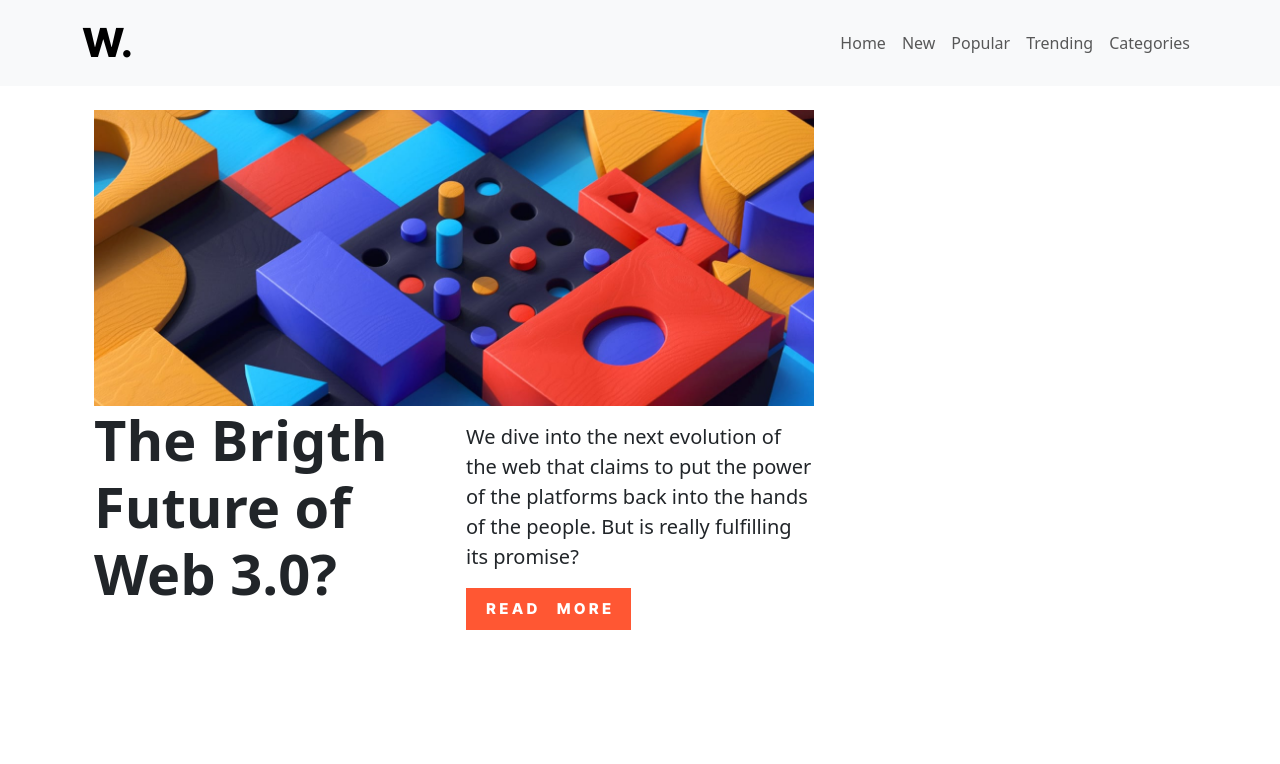
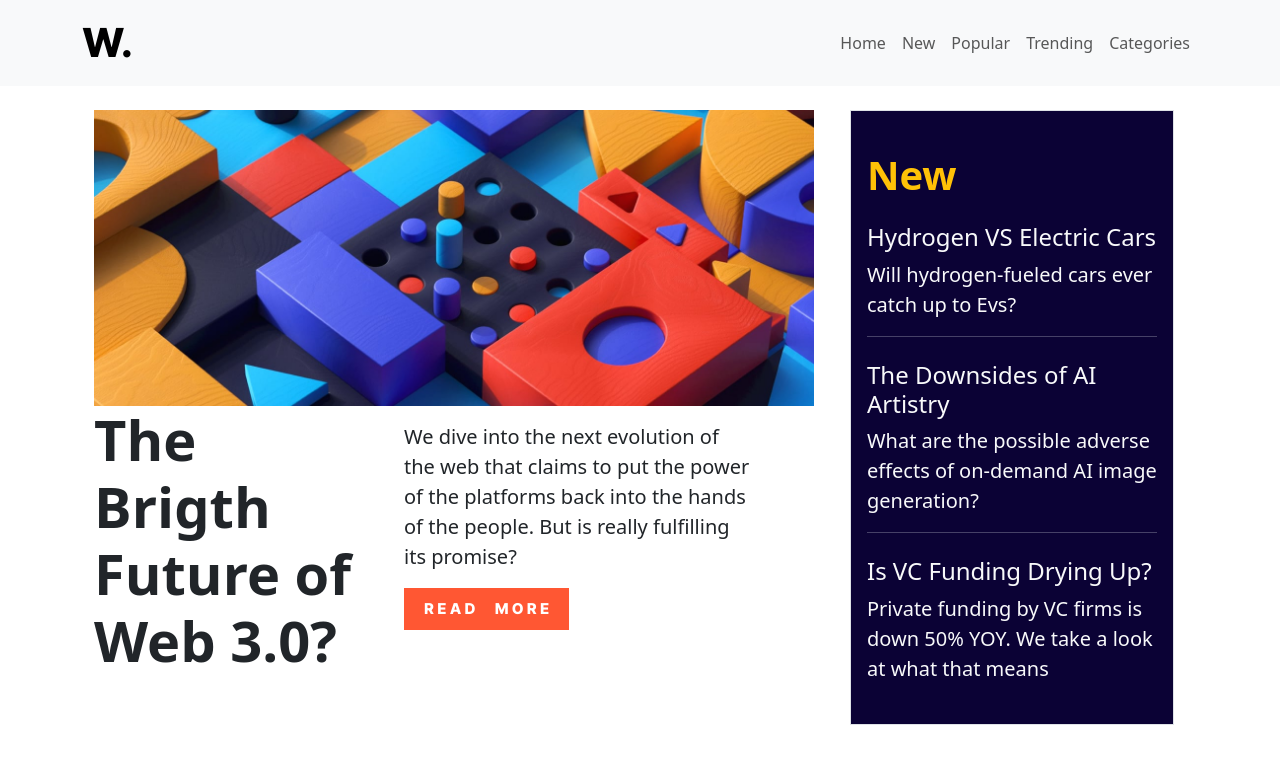
Before and after one commit to Juliancito1/NewsMainPage, a React (Vite) app: page / in a window 1280 px wide. Shown: the top 764 px of the page. Built offline with nearby package versions, Linux system fonts and the light colour scheme.

Commit message:
Se agregaron seccion de noticias al lado del banner

```diff
--- a/src/App.css
+++ b/src/App.css
@@ -19,3 +19,12 @@
     transition: 1s;
     background-color: black;
 }
+
+.news{
+    background-color: rgb(11, 2, 53);
+}
+
+.news-side:hover{
+    transition: 1s;
+    color: #f59f00;
+}
--- a/src/components/mainPage/Banner.jsx
+++ b/src/components/mainPage/Banner.jsx
@@ -1,5 +1,6 @@
 import {Container,Row,Col, Button} from "react-bootstrap"
 import ImgBanner from "../../assets/image-web-3-desktop.jpg"
+import News from "./News";
 const Banner = () => {
     return (
         <Container className="mt-4">
@@ -8,24 +9,27 @@ const Banner = () => {
             <section>
                 <img src={ImgBanner} className="w-100"></img>
             </section>
-            </Col>
-            <Col lg={4}>
-                <Container>
-
-                </Container>
-            </Col>
-            <Col lg={4}>
+            <Row>
+            <Col lg={5}>
                 <aside>
             <h3 className="display-4 fw-bold">The Brigth Future of Web 3.0?</h3>
                 </aside>
             </Col>
-            <Col lg={4} className="mt-3">
+            <Col lg={6} className="mt-3">
                 <p className="lead fs-5">We dive into the next evolution of the web that claims to put the power of the platforms back into the hands of the people. But is really fulfilling its promise?</p>
                 <div>
                     <Button className="btn btn-dark rounded-0" id="btnRead"><span>R E A D </span> <span className="ms-3"> M O R E</span></Button>
                 </div>
             </Col>
             </Row>
+            </Col>
+            <Col lg={4}>
+                <Container>
+                    <News></News>
+                </Container>
+            </Col>
+
+            </Row>
         </Container>
     );
 };
--- /dev/null
+++ b/src/components/mainPage/News.jsx
@@ -0,0 +1,34 @@
+import { Container } from "react-bootstrap";
+
+const News = () => {
+    return (
+        <Container className="border news p-3">
+            <h2 className="text-warning mt-4 display-6 fw-bold">New</h2>
+            <article className="text-light my-4">
+                <a href="" className="text-decoration-none text-light"><h4 className="news-side">
+                    Hydrogen VS Electric Cars
+                    </h4>
+                    </a>
+                <p className="lead">Will hydrogen-fueled cars ever catch up to Evs?</p>
+                <hr></hr>
+            </article>
+            <article className="text-light my-4">
+                <a href="" className="text-decoration-none text-light"><h4 className="news-side">
+                    The Downsides of AI Artistry
+                    </h4>
+                    </a>
+                <p className="lead">What are the possible adverse effects of on-demand AI image generation?</p>
+                <hr></hr>
+            </article>
+            <article className="text-light my-4">
+                <a href="" className="text-decoration-none text-light"><h4 className="news-side">
+                    Is VC Funding Drying Up?
+                    </h4>
+                    </a>
+                <p className="lead fs-5">Private funding by VC firms is down 50% YOY. We take a look at what that means</p>
+            </article>
+        </Container>
+    );
+};
+
+export default News;
```
